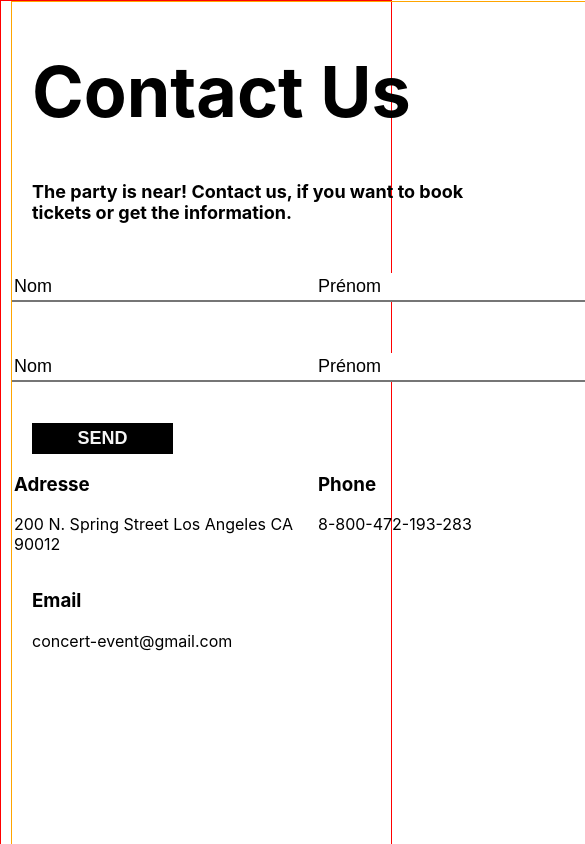
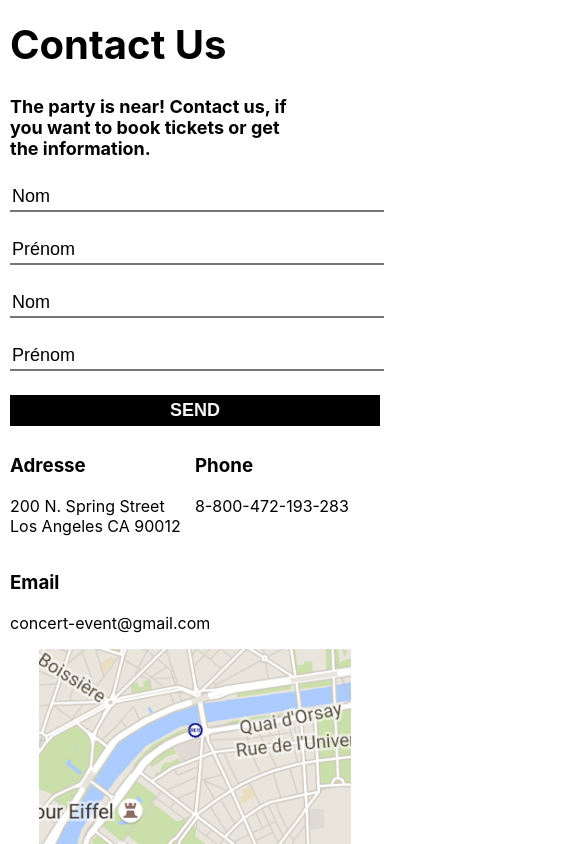
Before and after one commit to lucrampro/concert_event_new, a React (Create React App) app in the folder react-concert/: page / in a window 390 px wide. Shown: the top 844 px of the page, 585 px wide, since content can reach past the window. Built offline with nearby package versions, Linux system fonts and the light colour scheme.

Commit message:
change five

```diff
--- a/react-concert/src/components/Contact.js
+++ b/react-concert/src/components/Contact.js
@@ -2,6 +2,17 @@ import React from 'react';
 import '../contact.css';
 
 class Contact extends React.Component{
+  constructor(props){
+    super(props)
+    this.state = {modifyOn : false, txt: props.txt}
+  }
+  mofifElement(){
+    this.setState({modifyOn : true})
+  }
+  handlerChange(event){
+    console.log(event.target.value);
+    this.setState({txt : event.target.value})
+  }
   render(){
     return(
       <div className="contact">
@@ -11,7 +22,7 @@ class Contact extends React.Component{
           <form>
             <div className="formu">
               <label>
-                <input type="text" value="Nom" />
+                <input type="text" value={this.state.txt}  onChange={this.handlerChange.bind(this)}/>
               </label>
               <label>
                 <input type="text" value="Prénom" />
@@ -47,5 +58,8 @@ class Contact extends React.Component{
     )
   }
 }
+Contact.defaultProps = {
+  txt : 'Nom'
+}
 
 export default Contact;
--- a/react-concert/src/contact.css
+++ b/react-concert/src/contact.css
@@ -11,10 +11,8 @@
   width: 100%;
   height: 100vh;
   display: flex;
-  border: 1px solid red;
 }
 .contact-text{
-  border: 1px solid orange;
   margin-right: 10px;
   margin-left: 10px;
 }
@@ -37,7 +35,7 @@ h4{
 }
 input{
   height: 25px;
-  width: 300px;
+  width: 220px;
   border-top: none;
   border-right: none;
   border-left: none;
@@ -57,10 +55,79 @@ button{
 .contact-info{
   display: flex;
   justify-content: space-around;
+  margin-top: 10px;
 }
 .info-text{
-  width: 300px;
+  width: 220px;
 }
 .move{
   margin-left: 20px;
 }
+.contact-maps{
+  width: 80%;
+  background-image: url('./assets/google-maps.png');
+  background-repeat: no-repeat;
+  background-size: cover;
+}
+
+/* RESPONSIVE TABLETTE */
+@media(max-width : 850px){
+  .contact{
+    display: flex;
+    flex-direction: column;
+    align-items: center;
+    height: 150vh;
+  }
+  .formu{
+    display: flex;
+    flex-direction: column;
+    align-items: center;
+    width: 100%;
+    height: 100%;
+    margin: 0;
+  }
+  .info-text{
+    width: 100%;
+  }
+  label{
+    width: 100%;
+    max-width: 100vw;
+
+  }
+  input{
+    width: 100%;
+    margin-bottom: 24px;
+  }
+  h4{
+    margin-top: 20px;
+    margin-left: 0;
+  }
+  h1{
+    margin-top: 20px;
+    margin-left: 0;
+  }
+  button{
+    width: 100%;
+    margin: 0;
+    max-width: 100vw;
+  }
+  .move{
+    margin: 0;
+  }
+  .contact-maps{
+    height: 100%;
+  }
+}
+
+/* RESPONSIVE MOBILE */
+@media(max-width: 450px){
+  h1{
+    font-size: 40px;
+  }
+  h4{
+    font-size: 18px;
+  }
+  .move{
+    margin: 0;
+  }
+}
```
Also changed, not shown: react-concert/src/assets/google-maps.png (added).
